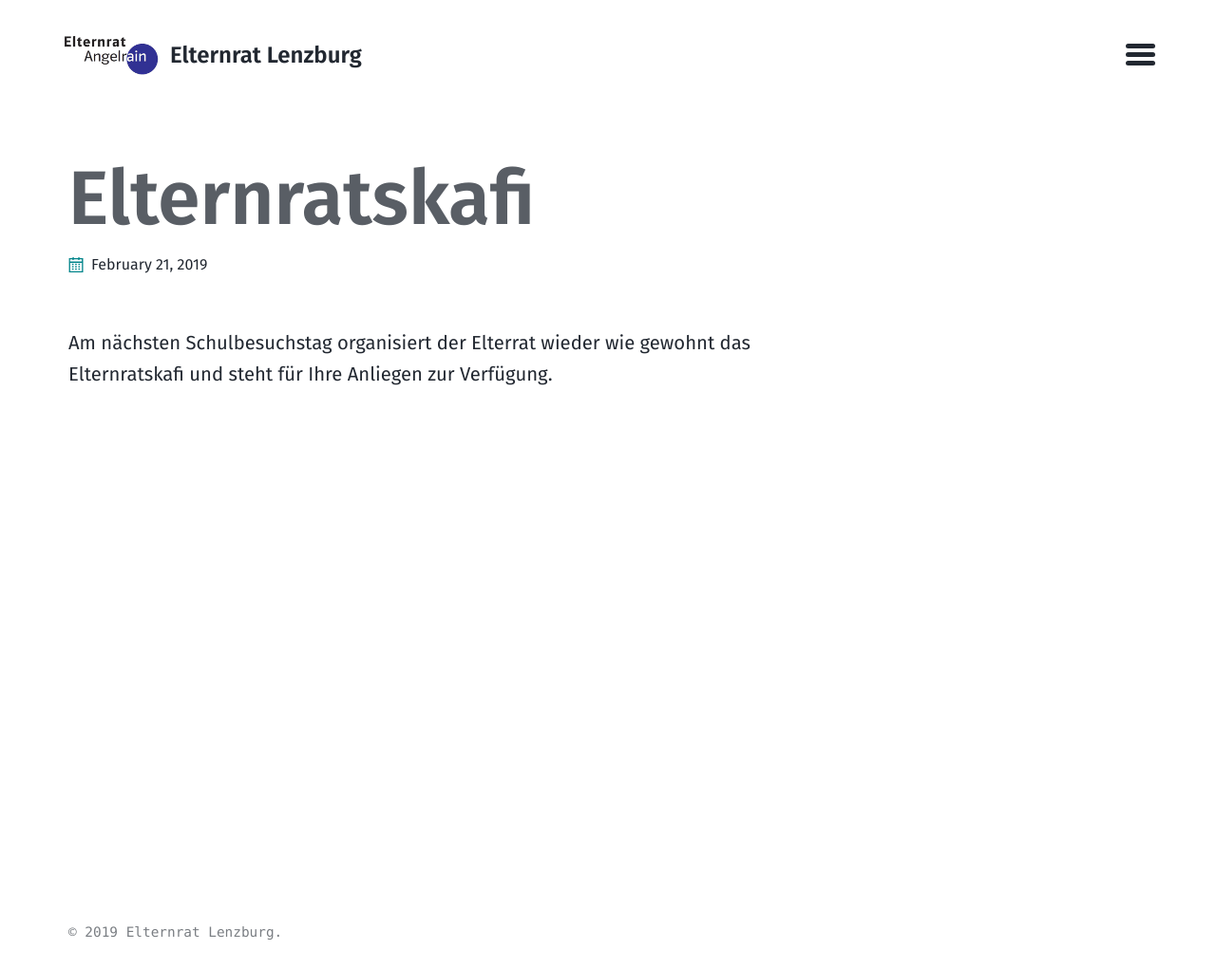
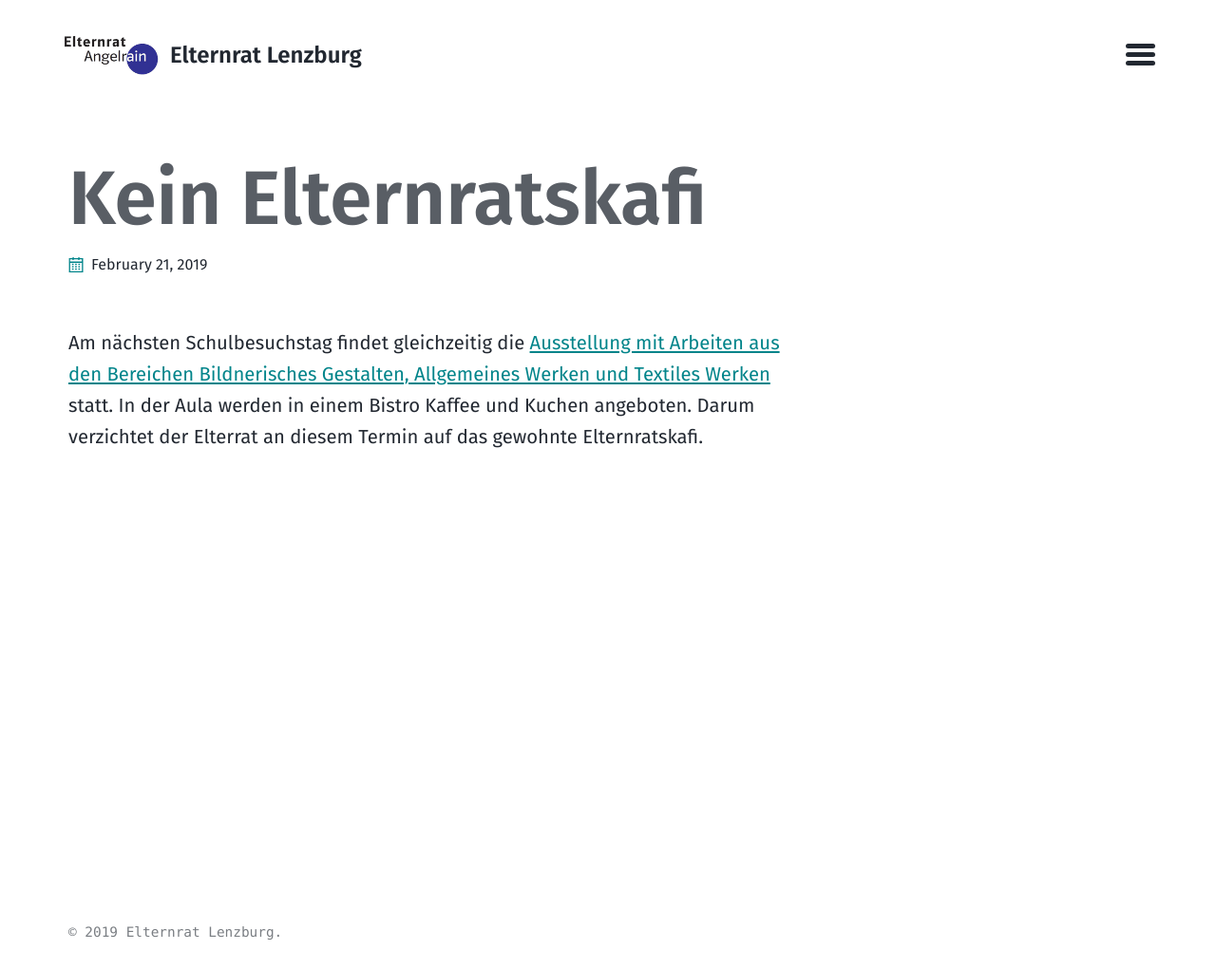
Before and after one commit to elternratlenzburg/elternratlenzburg.github.io, a Jekyll site: the page built from _events/2019-03-15.md, in a window 1280 px wide. Shown: the whole page at 95% size. Built offline with Jekyll 4.4.1, drawn with Linux system fonts in a browser that asks for light colours.

Commit message:
Cancel elternkafi termin for 15.3.

```diff
--- a/_events/2019-03-15.md
+++ b/_events/2019-03-15.md
@@ -1,8 +1,8 @@
 ---
 layout: page
-title:  Elternratskafi
+title:  Kein Elternratskafi
 event_date: 2019-03-15
 location: "Angelrain"
 ---
 
-Am nächsten Schulbesuchstag organisiert der Elterrat wieder wie gewohnt das Elternratskafi und steht für Ihre Anliegen zur Verfügung.
+Am nächsten Schulbesuchstag findet gleichzeitig die [Ausstellung mit Arbeiten aus den Bereichen Bildnerisches Gestalten, Allgemeines Werken und Textiles Werken](https://www.rs-l.ch/primarstufe/lenzburg/agenda/detail.html/97/event/334/eventdate/279) statt. In der Aula werden in einem Bistro Kaffee und Kuchen angeboten. Darum verzichtet der Elterrat an diesem Termin auf das gewohnte Elternratskafi.
```
